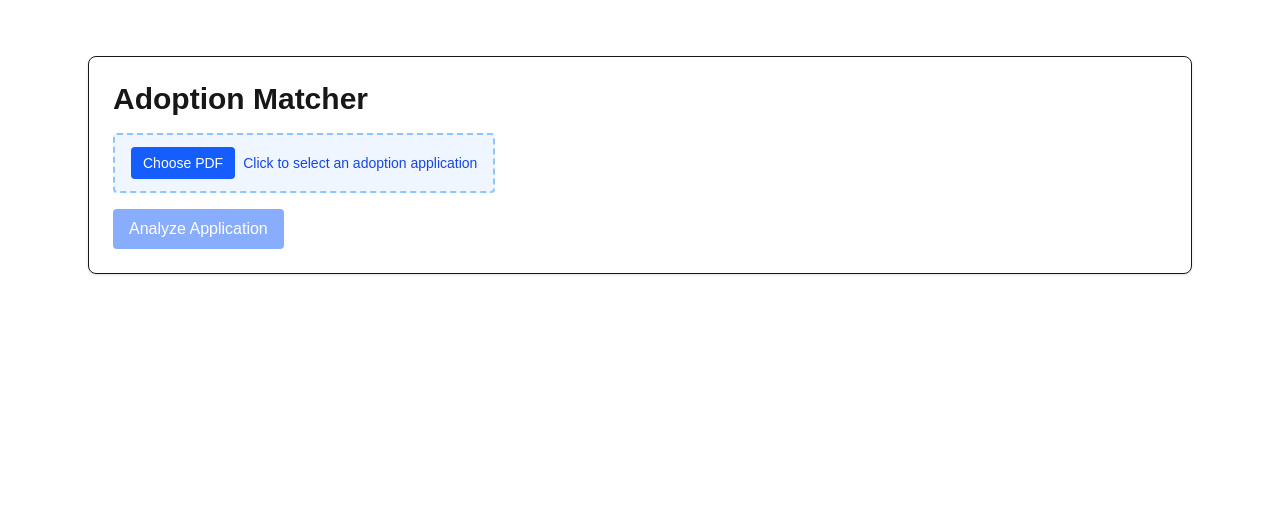
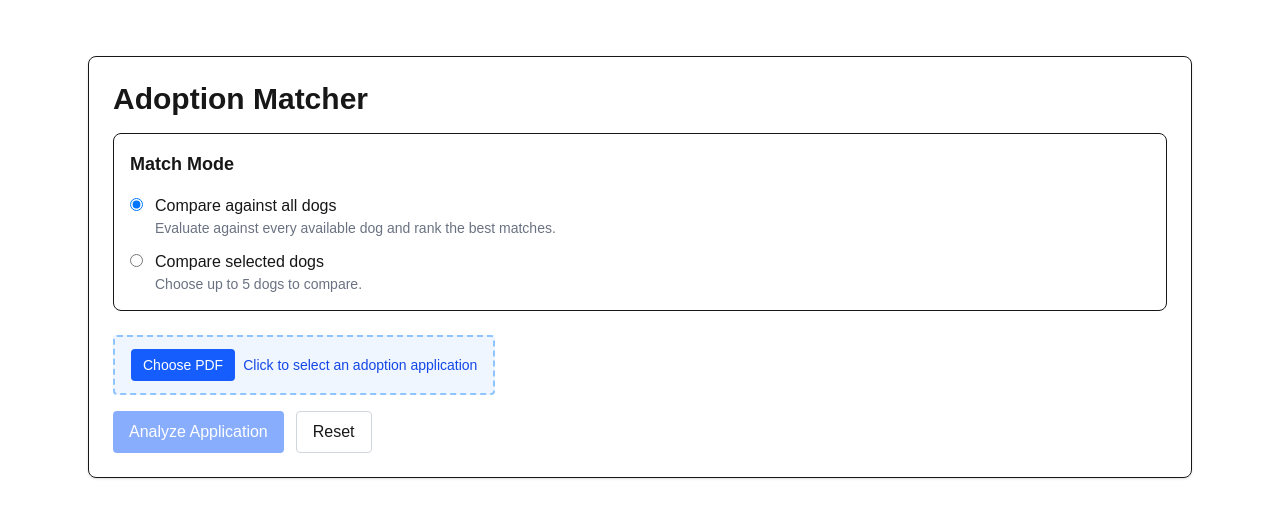
Before and after one commit to jlp0328/adoption-matcher, a Next.js app: page / in a window 1280 px wide. Shown: the top 518 px of the page. Built offline with nearby package versions, Linux system fonts and the light colour scheme.

Commit message:
Add ability to reset + add ability to select specific dogs

```diff
--- a/app/api/parse-application/route.ts
+++ b/app/api/parse-application/route.ts
@@ -15,27 +15,27 @@ export async function POST(req: Request) {
     const file = formData.get("file") as File;
 
     if (!file) {
-      return NextResponse.json(
-        { error: "No file uploaded" },
-        { status: 400 }
-      );
+      return NextResponse.json({ error: "No file uploaded" }, { status: 400 });
+    }
+
+    const matchMode = formData.get("matchMode");
+    const selectedDogsRaw = formData.get("selectedDogs");
+
+    let dogIds: string[] | undefined;
+
+    if (matchMode === "selected" && typeof selectedDogsRaw === "string") {
+      dogIds = JSON.parse(selectedDogsRaw) as string[];
     }
 
     const bytes = await file.arrayBuffer();
-
     const buffer = Buffer.from(bytes);
 
     const parser = new PDFParse({ data: buffer });
     const pdfData = await parser.getText();
     await parser.destroy();
 
-    const applicant = parseApplication(
-      pdfData.text
-    );
-
-    const matches = findMatches(
-      applicant
-    );
+    const applicant = parseApplication(pdfData.text);
+    const matches = findMatches(applicant, dogIds);
 
     return NextResponse.json({
       applicant,
@@ -46,12 +46,11 @@ export async function POST(req: Request) {
 
     return NextResponse.json(
       {
-        error:
-          "Unable to process application",
+        error: "Unable to process application",
       },
       {
         status: 500,
-      }
+      },
     );
   }
 }
--- a/components/ApplicationUploader.tsx
+++ b/components/ApplicationUploader.tsx
@@ -1,14 +1,13 @@
 "use client";
 
-import { useId, useState } from "react";
+import { useId, useRef, useState } from "react";
 import { Applicant } from "@/types/applicant";
 import { MatchResult } from "@/types/match";
 import { ScreenerDogProfile } from "@/components/ScreenerDogProfile";
 import { MatchRequirements } from "@/components/MatchRequirements";
-import {
-
-  CompatibilityMatrix,
-} from "@/components/CompatabilityMatrix";
+import { CompatibilityMatrix } from "@/components/CompatabilityMatrix";
+import { MatchModeSelector } from "@/components/MatchModeSelector";
+import { dogs } from "@/data/dogs";
 
 function MatchList({
   title,
@@ -46,6 +45,15 @@ export default function ApplicationUploader() {
   const [error, setError] = useState("");
   const [applicant, setApplicant] = useState<Applicant | null>(null);
   const [matches, setMatches] = useState<MatchResult[]>([]);
+  const [matchMode, setMatchMode] = useState<"all" | "selected">("all");
+  const [selectedDogs, setSelectedDogs] = useState<string[]>([]);
+
+  const fileInputRef = useRef<HTMLInputElement>(null);
+
+  const dogOptions = dogs.map((dog) => ({
+    id: dog.id,
+    name: dog.name,
+  }));
 
   async function handleUpload() {
     if (!file) {
@@ -59,6 +67,10 @@ export default function ApplicationUploader() {
 
       const formData = new FormData();
       formData.append("file", file);
+
+      formData.append("matchMode", matchMode);
+
+      formData.append("selectedDogs", JSON.stringify(selectedDogs));
 
       const response = await fetch("/api/parse-application", {
         method: "POST",
@@ -81,13 +93,38 @@ export default function ApplicationUploader() {
     }
   }
 
+  function resetForm() {
+    setFile(null);
+    setLoading(false);
+    setError("");
+
+    setApplicant(null);
+    setMatches([]);
+
+    setMatchMode("all");
+    setSelectedDogs([]);
+
+    if (fileInputRef.current) {
+      fileInputRef.current.value = "";
+    }
+  }
+
   return (
     <div className="max-w-6xl mx-auto p-6">
       <div className="border rounded-lg p-6 shadow">
         <h1 className="text-3xl font-bold mb-4">Adoption Matcher</h1>
 
+        <MatchModeSelector
+          value={matchMode}
+          onChange={setMatchMode}
+          dogs={dogOptions}
+          selectedDogs={selectedDogs}
+          onSelectedDogsChange={setSelectedDogs}
+        />
+
         <div className="space-y-3">
           <input
+            ref={fileInputRef}
             id={fileInputId}
             type="file"
             accept=".pdf"
@@ -117,13 +154,23 @@ export default function ApplicationUploader() {
           )}
         </div>
 
+        <div className="mt-4 flex gap-3">
           <button
             onClick={handleUpload}
             disabled={!file || loading}
-          className="mt-4 px-4 py-2 bg-blue-600 text-white rounded disabled:opacity-50"
+            className="px-4 py-2 bg-blue-600 text-white rounded disabled:opacity-50"
           >
             {loading ? "Processing..." : "Analyze Application"}
           </button>
+
+          <button
+            onClick={resetForm}
+            disabled={loading}
+            className="px-4 py-2 border border-gray-300 rounded hover:bg-red-500 disabled:opacity-50"
+          >
+            Reset
+          </button>
+        </div>
 
         {error && <div className="text-red-600 mt-4">{error}</div>}
       </div>
--- /dev/null
+++ b/components/MatchModeSelector.tsx
@@ -0,0 +1,171 @@
+type MatchMode = "all" | "selected";
+
+interface DogOption {
+  id: string;
+  name: string;
+}
+
+interface MatchModeSelectorProps {
+  value: MatchMode;
+  onChange: (mode: MatchMode) => void;
+
+  dogs: DogOption[];
+
+  selectedDogs: string[];
+  onSelectedDogsChange: (
+    dogIds: string[]
+  ) => void;
+}
+
+export function MatchModeSelector({
+  value,
+  onChange,
+  dogs,
+  selectedDogs,
+  onSelectedDogsChange,
+}: MatchModeSelectorProps) {
+  function toggleDog(id: string) {
+    const selected =
+      selectedDogs.includes(id);
+
+    if (selected) {
+      onSelectedDogsChange(
+        selectedDogs.filter(
+          (dogId) => dogId !== id
+        )
+      );
+
+      return;
+    }
+
+    if (selectedDogs.length >= 5) {
+      return;
+    }
+
+    onSelectedDogsChange([
+      ...selectedDogs,
+      id,
+    ]);
+  }
+
+  return (
+    <div className="rounded-lg border p-4 mb-6">
+      <h3 className="font-semibold text-lg mb-4">
+        Match Mode
+      </h3>
+
+      <div className="space-y-3">
+        <label className="flex items-start gap-3 cursor-pointer">
+          <input
+            type="radio"
+            name="matchMode"
+            checked={value === "all"}
+            onChange={() => onChange("all")}
+            className="mt-1"
+          />
+
+          <div>
+            <div className="font-medium">
+              Compare against all dogs
+            </div>
+
+            <div className="text-sm text-gray-500">
+              Evaluate against every available
+              dog and rank the best matches.
+            </div>
+          </div>
+        </label>
+
+        <label className="flex items-start gap-3 cursor-pointer">
+          <input
+            type="radio"
+            name="matchMode"
+            checked={value === "selected"}
+            onChange={() => onChange("selected")}
+            className="mt-1"
+          />
+
+          <div>
+            <div className="font-medium">
+              Compare selected dogs
+            </div>
+
+            <div className="text-sm text-gray-500">
+              Choose up to 5 dogs to compare.
+            </div>
+          </div>
+        </label>
+      </div>
+
+      {value === "selected" && (
+        <div className="mt-6 border-t pt-4">
+          <div className="flex justify-between items-center mb-3">
+            <h4 className="font-semibold">
+              Select Dogs
+            </h4>
+
+            <span className="text-sm text-gray-500">
+              Selected: {selectedDogs.length}
+              / 5
+            </span>
+          </div>
+
+          <div className="grid md:grid-cols-3 gap-2">
+            {dogs.map((dog) => {
+              const checked =
+                selectedDogs.includes(
+                  dog.id
+                );
+
+              const disabled =
+                !checked &&
+                selectedDogs.length >= 5;
+
+              return (
+                <label
+                  key={dog.id}
+                  className={`
+                    flex items-center gap-3
+                    rounded border p-3
+                    cursor-pointer
+                    transition
+                    ${
+                      checked
+                        ? "border-blue-500"
+                        : "border-gray-200"
+                    }
+                    ${
+                      disabled
+                        ? "opacity-50"
+                        : ""
+                    }
+                  `}
+                >
+                  <input
+                    type="checkbox"
+                    checked={checked}
+                    disabled={disabled}
+                    onChange={() =>
+                      toggleDog(dog.id)
+                    }
+                  />
+
+                  <span>
+                    {dog.name}
+                  </span>
+                </label>
+              );
+            })}
+          </div>
+
+          {selectedDogs.length === 5 && (
+            <p className="text-xs text-amber-600 mt-2">
+              Maximum of 5 dogs can be
+              compared at once.
+            </p>
+          )}
+        </div>
+      )}
+    </div>
+  );
+}
--- a/lib/findMatches.ts
+++ b/lib/findMatches.ts
@@ -4,12 +4,16 @@ import { MatchResult } from "@/types/match";
 import { Applicant } from "@/types/applicant";
 import { Dog } from "@/types/dogs";
 
-export function findMatches(applicant: Applicant) {
-  return dogs
-    .map((dog) =>
-      scoreDog(dog as unknown as Dog, applicant)
-    )
-    .sort(
-      (a: MatchResult, b: MatchResult) => b.score - a.score
-    );
+export function findMatches(
+  applicant: Applicant,
+  dogIds?: string[]
+) {
+  const dogsToScore =
+    dogIds && dogIds.length > 0
+      ? dogs.filter((dog) => dogIds.includes(dog.id))
+      : dogs;
+
+  return dogsToScore
+    .map((dog) => scoreDog(dog as unknown as Dog, applicant))
+    .sort((a: MatchResult, b: MatchResult) => b.score - a.score);
 }
```
Lines whose indentation alone changed are shown as unchanged.
